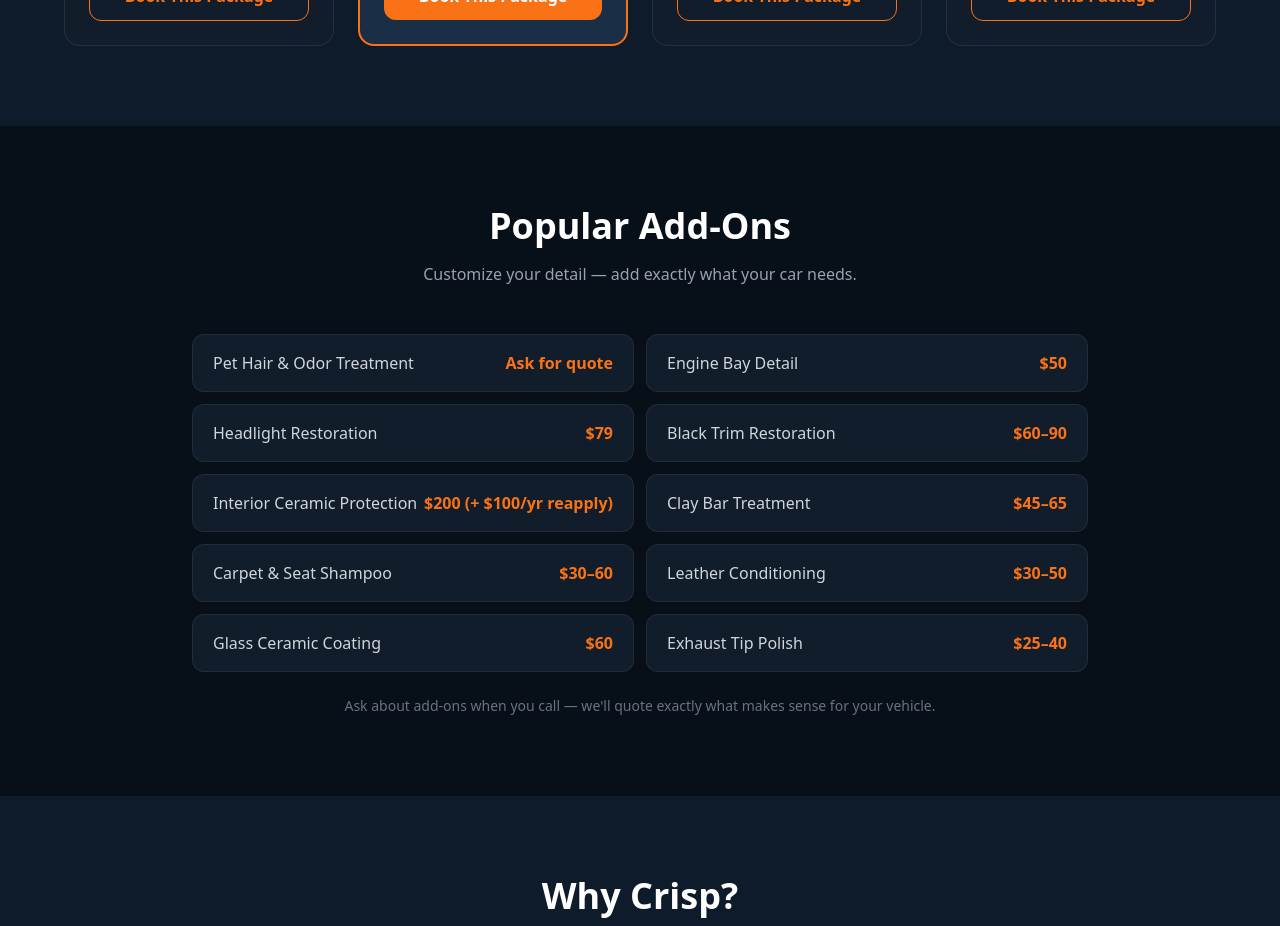
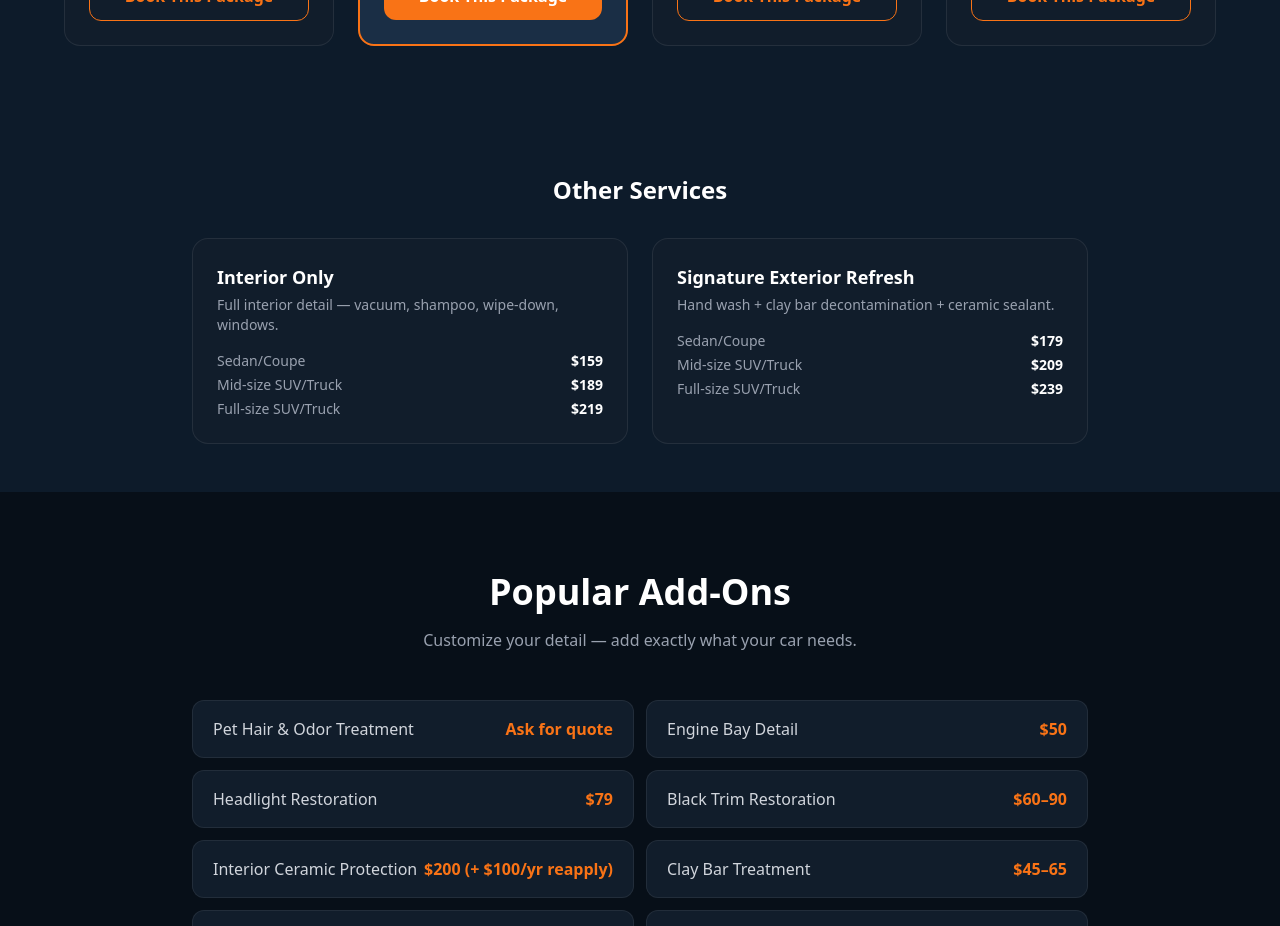
Before and after one commit to NobleLandCo/crispautodetailers, a Next.js app: page / in a window 1280 px wide. Shown: the part 2160-3086 px from the top of the page. Built offline with nearby package versions, Linux system fonts and the light colour scheme.

Commit message:
Add Interior Only + Signature Exterior Refresh services from quick reference guide

```diff
--- a/src/app/page.tsx
+++ b/src/app/page.tsx
@@ -56,6 +56,19 @@
     ],
     prices: { sedan: 450, midSuv: 490, fullSuv: 530 },
     highlight: false,
+  },
+];
+
+const otherServices = [
+  {
+    name: "Interior Only",
+    description: "Full interior detail — vacuum, shampoo, wipe-down, windows.",
+    prices: { sedan: 159, midSuv: 189, fullSuv: 219 },
+  },
+  {
+    name: "Signature Exterior Refresh",
+    description: "Hand wash + clay bar decontamination + ceramic sealant.",
+    prices: { sedan: 179, midSuv: 209, fullSuv: 239 },
   },
 ];
 
@@ -329,6 +342,39 @@
         </div>
       </section>
 
+      {/* OTHER SERVICES */}
+      <section className="py-12 px-6" style={{ backgroundColor: "#0D1B2A" }}>
+        <div className="max-w-4xl mx-auto">
+          <h3 className="text-2xl font-black text-white text-center mb-8">Other Services</h3>
+          <div className="grid sm:grid-cols-2 gap-6">
+            {otherServices.map((svc) => (
+              <div
+                key={svc.name}
+                className="rounded-2xl p-6"
+                style={{ backgroundColor: "#111D2B", border: "1px solid rgba(255,255,255,0.08)" }}
+              >
+                <h4 className="text-lg font-bold text-white mb-1">{svc.name}</h4>
+                <p className="text-gray-400 text-sm mb-4">{svc.description}</p>
+                <div className="space-y-1">
+                  <div className="flex justify-between text-sm">
+                    <span className="text-gray-400">Sedan/Coupe</span>
+                    <span className="font-bold text-white">${svc.prices.sedan}</span>
+                  </div>
+                  <div className="flex justify-between text-sm">
+                    <span className="text-gray-400">Mid-size SUV/Truck</span>
+                    <span className="font-bold text-white">${svc.prices.midSuv}</span>
+                  </div>
+                  <div className="flex justify-between text-sm">
+                    <span className="text-gray-400">Full-size SUV/Truck</span>
+                    <span className="font-bold text-white">${svc.prices.fullSuv}</span>
+                  </div>
+                </div>
+              </div>
+            ))}
+          </div>
+        </div>
+      </section>
+
       {/* ADD-ONS */}
       <section className="py-20 px-6" style={{ backgroundColor: "#070F18" }}>
         <div className="max-w-4xl mx-auto">
```
